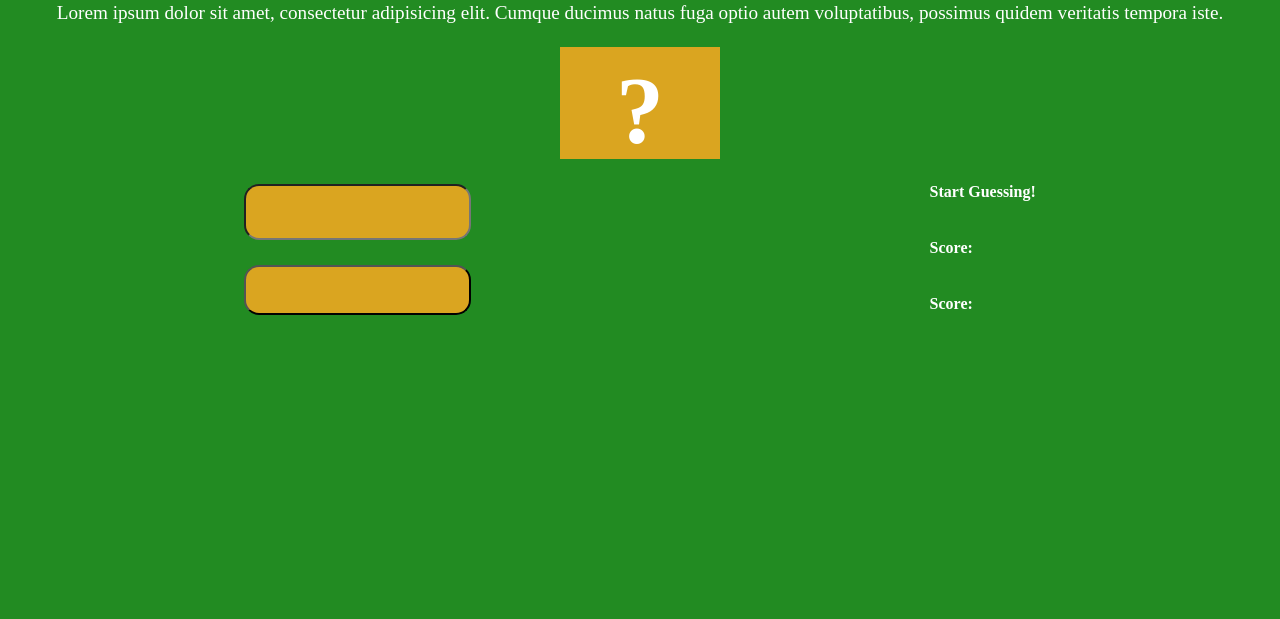
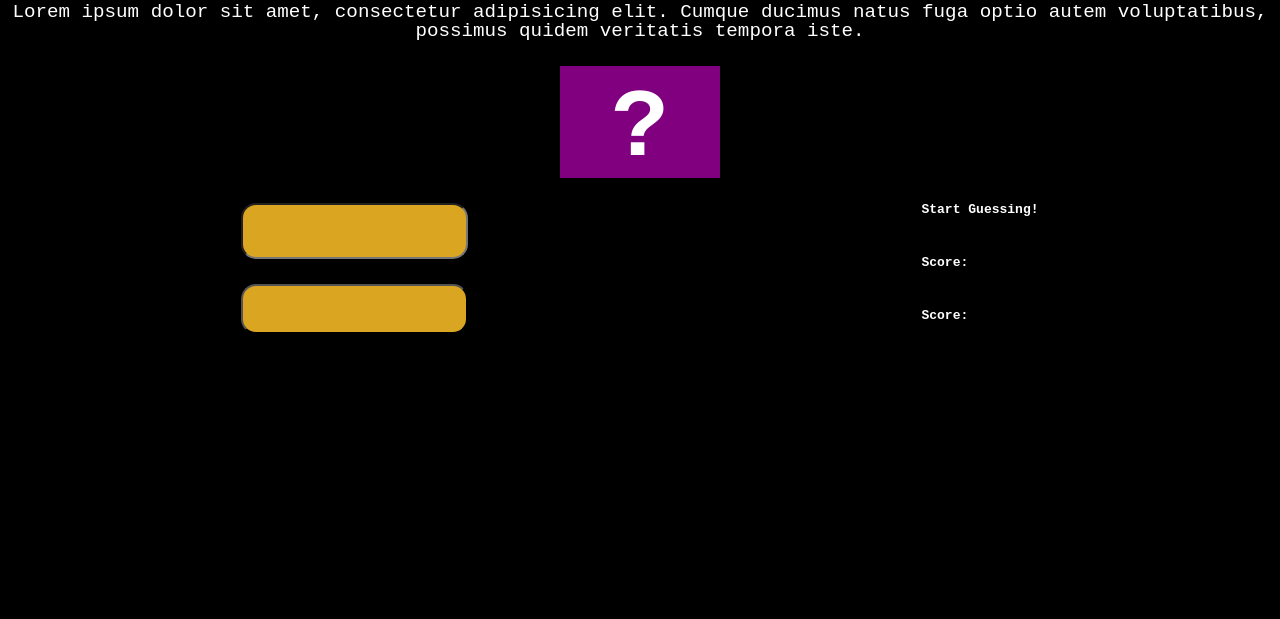
Before and after one commit to Etang131/guessTheNumber, a plain HTML site: page index.html in a window 1280 px wide. Shown: the part 181-800 px from the top of the page. Drawn offline with Linux system fonts and the light colour scheme.

Commit message:
added new styles to the game

```diff
--- a/main.css
+++ b/main.css
@@ -1,6 +1,7 @@
 .container {
-  background-color: forestgreen;
+  background-color: black;
   height: 100vh;
+  font-family: monospace;
 }
 
 .rulesSection-header {
@@ -19,7 +20,7 @@
 }
 
 .mysteryNumberSection {
-  background-color: goldenrod;
+  background-color: purple;
   display: flex;
   justify-content: center;
   margin: 25px auto;
```
